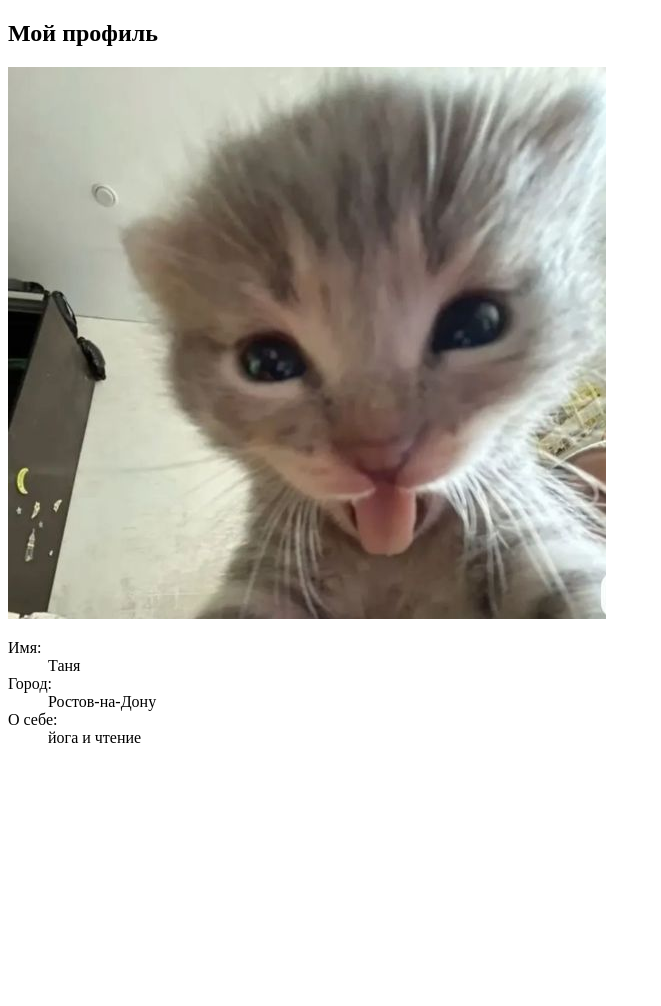
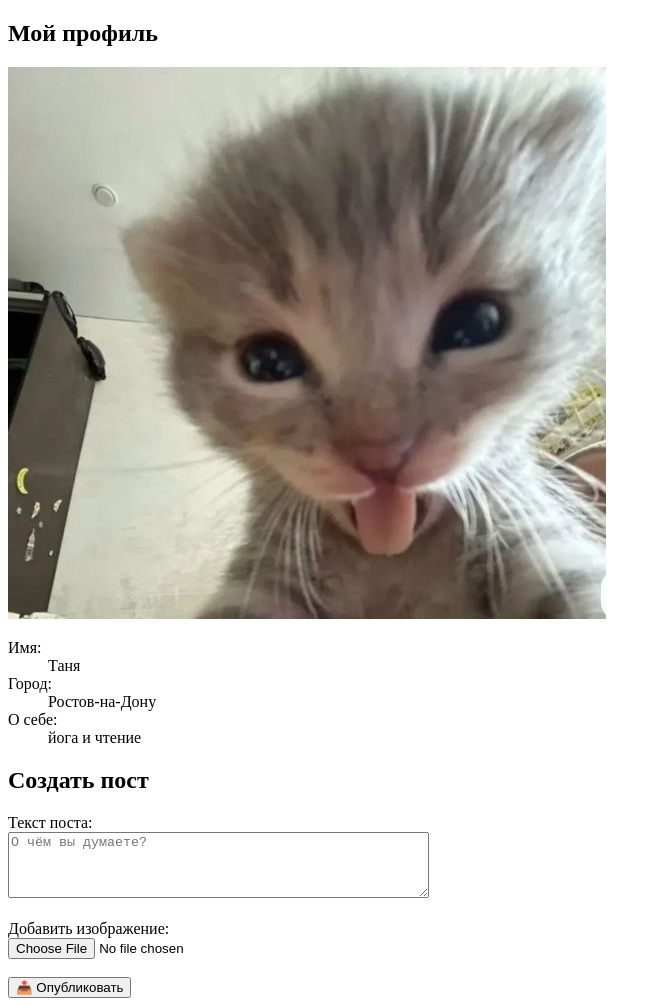
Before and after one commit to tatianapudow/HTML-CSS, a plain HTML site: page profile.html in a window 1280 px wide. Shown: the whole page, without its empty margins (0-661 px from the left). Before the commit the page ends 800 px from the top, so only its background shows below. Drawn offline with Linux system fonts and the light colour scheme.

Commit message:
добавитла форму для создания нового поста

```diff
--- a/profile.html
+++ b/profile.html
@@ -16,5 +16,18 @@
         </dl>
     </div>
 
+    <div>
+        <h2>Создать пост</h2>
+        <form>
+            <label for="postText">Текст поста:</label><br>
+            <textarea id="postText" rows="4" cols="50" placeholder="О чём вы думаете?"></textarea><br><br>
+
+            <label for="postImage">Добавить изображение:</label><br>
+             <input type="file" id="postImage" accept="image/*"><br><br>
+
+                <button type="submit">📤 Опубликовать</button>
+            </form>
+    </div>
+
 </body>
 </html>
```
